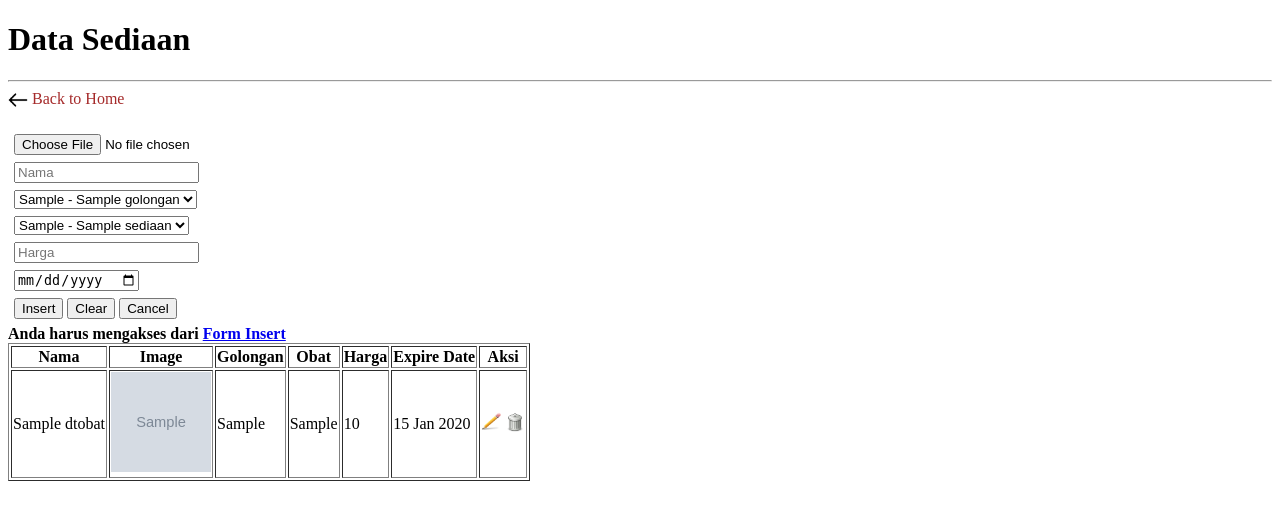
After one commit to asapw/apotektugas, a PHP site: page /dtobat.php in a window 1280 px wide. The commit adds this page. Shown: the top 520 px of the page. Run offline with PHP 8.4, Linux system fonts and the light colour scheme; tables that the repository leaves empty or names only in its code hold one stand-in row (values such as "Sample post"); grey boxes marked "Sample" are stand-in pictures.

Commit message:
update sama delete rusak
masih rusak

```diff
--- /dev/null
+++ b/Apotek/dtobat.php
@@ -0,0 +1,312 @@
+<!DOCTYPE HTML>
+<html>
+   <head>
+	  <title>Apotek-Sediaan</title>
+   </head>
+   <body>
+   <h1>Data Sediaan</h1><hr/>
+   <a href='index.php' style='text-decoration:none'>
+		<img src='icon/back.ico' width='20' height='20' title='Back to Home' align='top'/>
+		<font color='brown'>Back to Home</font></a>
+		<br/><br/>
+		<?php
+			//Connection
+			$con = mysqli_connect("localhost","root","","apotek") or die(mysqli_error());
+
+			//Main
+			if (isset($_GET['aksi'])){
+				switch($_GET['aksi']){
+					case "edit":
+						edit($con);
+						view($con);
+						break;
+					case "hapus":
+						hapus($con);
+						break;
+					default:
+						echo "<h3>Aksi <i>".$_GET['aksi']."</i> Belum Tersedia</h3>";
+						add($con);
+						view($con);
+				}
+			}
+			else{
+				add($con);
+				view($con);
+			}
+
+			//Function view (SELECT)
+			function view($con){
+		?>
+				<br/>
+				<table border="1">
+					<tr>
+					<th>Nama</th>
+					<th>Image</th>
+					<th>Golongan</th>
+					<th>Obat</th>
+					<th>Harga</th>
+					<th>Expire Date</th>
+					<th>Aksi</th>
+				</tr>
+				<?php
+					$sql = "SELECT * FROM dtobat";
+					$result = mysqli_query($con,$sql) or die(mysqli_error($sql));
+					if(mysqli_num_rows($result)>0){
+						while($data = mysqli_fetch_array($result)){
+				?>
+							<tr>
+								<td><?= $data['nama_obat']; ?></td>
+								<td><?= "<img src='image/".$data['image']."' width='100' height='100' title='".$data['nama_obat']."'/>"; ?></td>
+								<td><?= $data['kd_golongan']; ?></td>
+								<td><?= $data['kd_sediaan']; ?></td>
+								<td><?= $data['harga']; ?></td>
+								<td><?= date("d M Y",strtotime($data['expire_date'])); ?></td>
+								<td align="center">
+									<?=
+										"<a href='dtobat.php?id=".$data['id_obat']."'>
+										<img src='icon/edit.ico' width='20' height='20' title='edit'/></a>
+										<a href='dtobat.php?id=".$data['id_obat']."&img=".$data['image']."'>
+										<img src='icon/delete.ico' width='20' height='20' title='delete'/></a>";
+									?>
+								</td>
+							</tr>
+					<?php
+							}
+						}
+						else{
+					?>
+							<tr>
+								<td colspan="7" align="center"><i>Data Belum Ada</i></td>
+							</tr>
+					<?php
+						}
+					?>
+				</table>
+		<?php
+			}
+			//Close Function view (SELECT)
+
+			//Function add (INSERT)
+			function add($con){
+		?>
+			<form action="" method="POST" enctype="multipart/form-data">
+				<table border ="0" cellspacing="5">
+					<tr>
+						<td><input type="file" accept=".png, .jpg, .jpeg, .jfif, .gif" name="foto" required /></td>
+					</tr>
+					<tr>
+						<td><input type="text" name="nama" placeholder="Nama" required /></td>
+					</tr>
+					<tr>
+						<td>
+							<select name="kd_gol">
+							<?php
+								include 'connection.php';
+								$sql = "SELECT * FROM golongan";
+								$result = mysqli_query($con,$sql) or die(mysqli_error($sql));
+								while($data = mysqli_fetch_array($result)){
+							?>
+								<option value="<?= $data['kode']; ?>"><?= $data['kode']." - ".$data['nama']; ?></option>
+							<?php
+								}
+							?>
+							</select>
+						</td>
+					</tr>
+					<tr>
+						<td>
+							<select name="kd_sed">
+							<?php
+								include 'connection.php';
+								$sql = "SELECT * FROM sediaan";
+								$result = mysqli_query($con,$sql) or die(mysqli_error($sql));
+								while($data = mysqli_fetch_array($result)){
+							?>
+								<option value="<?= $data['kode']; ?>"><?= $data['kode']." - ".$data['nama']; ?></option>
+							<?php
+								}
+							?>
+							</select>
+						</td>
+					</tr>
+					<tr>
+						<td><input type="number" name="harga" min="0" placeholder="Harga" required /></td>
+					</tr>
+					<tr>
+						<td><input type="date" name="expire" required /></td>
+					</tr>
+					<tr>
+						<td>
+							<input type="submit" name="insert" value="Insert"/>
+							<input type="reset" value="Clear" />
+							<input type="button" value="Cancel" onclick="window.location.href='dtobat.php'">
+						</td>
+					</tr>
+				</table>
+			</form>
+		<?php
+			 	if(isset($_POST['insert'])){
+					//$img	= $_FILES['foto']['name'];
+					$loc 	= $_FILES['foto']['tmp_name'];
+					$nm		= $_POST['nama'];
+					$kg		= $_POST['kd_gol'];
+					$ks		= $_POST['kd_sed'];
+					$hrg	= $_POST['harga'];
+					$expire	= $_POST['expire'];
+					$filenm = $nm.'-'.uniqid().'.png';
+					move_uploaded_file($loc, 'image/'.$filenm);
+					$sql 	= "INSERT INTO dtobat (image, nama_obat, kd_golongan,kd_sediaan, harga, expire_date)
+							   VALUES ('$filenm','$nm','$kg','$ks','$hrg','$expire')";
+					$result = mysqli_query($con,$sql);
+					if($result) {
+						header("location:dtobat.php");
+					}
+					else{
+						echo "Query Error : ".mysqli_error($con);
+					}
+				}
+				else{
+					echo "<b>Anda harus mengakses dari <a href='dtobat.php'>Form Insert</a></b>";
+				}
+			}
+
+			//Close Function add (INSERT)
+
+			//Function edit (UPDATE)
+			function edit($con){
+				$id 	= $_GET['id'];
+				$sql 	= "SELECT * FROM dtobat WHERE id_obat='$id'";
+				$result = mysqli_query($con,$sql);
+				while($data = mysqli_fetch_array($result)){
+			?>
+				<form action="" method="POST" enctype="multipart/form-data">
+					<table border ="0" cellspacing="5">
+						<tr>
+							<td><input type="hidden" name="id" value="<?= $id ?>"></td>
+						</tr>
+						<tr>
+							<td><input type="hidden" name="old" value="<?= $data['image']; ?>"/></td>
+						</tr>
+						<tr>
+							<td><?= "<img src='image/".$data['image']."' width='100' height='100' title='".$data['nama_obat']."'/>"; ?></td>
+						</tr>
+						<tr>
+							<td><input type="file" accept=".png, .jpg, .jpeg, .jfif, .gif" name="foto" /></td>
+						</tr>
+						<tr>
+							<td><input type="text" name="nama"
+								 placeholder="Nama" value="<?= $data['nama_obat']; ?>" required /></td>
+						</tr>
+						<tr>
+							<td>
+								<select name="kd_gol">
+								<?php
+									include 'connection.php';
+									$sql1 = "SELECT * FROM golongan";
+									$result1 = mysqli_query($con,$sql1) or die(mysqli_error($sql1));
+									while($data1 = mysqli_fetch_array($result1)){
+								?>
+									<option value="<?= $data1['kode']; ?>" <?= ($data1['kode']==$data['kd_golongan'])?'selected':''?> ><?= $data1['kode']." - ".$data1['nama']; ?></option>
+								<?php
+									}
+								?>
+								</select>
+							</td>
+						</tr>
+						<tr>
+							<td>
+								<select name="kd_sed">
+								<?php
+									include 'connection.php';
+									$sql1 = "SELECT * FROM sediaan";
+									$result1 = mysqli_query($con,$sql1) or die(mysqli_error($sql1));
+									while($data1 = mysqli_fetch_array($result1)){
+								?>
+									<option value="<?= $data1['kode']; ?>" <?= ($data1['kode']==$data['kd_sediaan'])?'selected':''?> ><?= $data1['kode']." - ".$data1['nama']; ?></option>
+								<?php
+									}
+								?>
+								</select>
+							</td>
+						</tr>
+						<tr>
+							<td><input type="number" name="harga" min="0"
+								 placeholder="Harga" value="<?= $data['harga']; ?>" required /></td>
+						</tr>
+						<tr>
+							<td><input type="date" name="expire" value="<?= $data['expire_date']; ?>" required /></td>
+						</tr>
+						<tr>
+							<td>
+								<input type="submit" name="update" value="Update"/>
+								<input type="reset" value="Clear" />
+								<input type="button" value="Cancel" onclick="window.location.href='dtobat.php'">
+							</td>
+						</tr>
+					</table>
+				</form>
+		<?php
+				}
+
+				if(isset($_POST['update'])){
+					$id		= $_POST['id'];
+					$oldimg	= $_POST['old'];
+					$newimg	= $_FILES['foto']['name'];
+					$nm		= $_POST['nama'];
+					$kg		= $_POST['kd_gol'];
+					$ks		= $_POST['kd_sed'];
+					$hrg	= $_POST['harga'];
+					$expire	= $_POST['expire'];
+
+					if($newimg==""){
+						$sql 	= "UPDATE dtobat SET
+									nama_obat='$nm',
+									kd_golongan='$kg',
+									kd_sediaan='$ks',
+									harga='$hrg',
+									expire_date='$expire'
+									WHERE id_obat='$id'";
+						$result = mysqli_query($con,$sql);
+					}
+					else{
+						unlink('image/'.$oldimg);
+						$loc 	= $_FILES['foto']['tmp_name'];
+						$filenm = $nm.'-'.uniqid().'.png';
+						move_uploaded_file($loc, 'image/'.$filenm);
+						$sql 	= "UPDATE dtobat SET
+									image='$filenm',
+									nama_obat='$nm',
+									kd_golongan='$kg',
+									kd_sediaan='$ks',
+									harga='$hrg',
+									expire_date='$expire'
+									WHERE id_obat='$id'";
+						$result = mysqli_query($con,$sql);
+					}
+					if($result) {
+						header("location:dtobat.php");
+					}
+					else{
+						echo"Error updating record" . mysqli_error($con);
+			}
+			}
+			//Close Function edit (UPDATE)
+
+			//Function hapus (DELETE)
+			function hapus($con){
+				if(isset($_GET['id'])){
+					$id		= $_GET['id'];
+					$img 	= $_GET['img'];
+					unlink('image/'.$img);
+					$sql	=  "DELETE FROM dtobat WHERE id_obat='$id'";
+					$result = mysqli_query($con,$sql);
+					if($result){
+						header('location: dtobat.php');
+					}
+				}
+			}
+			//Close Function hapus (DELETE)
+		}
+		?>
+   </body>
+</html>
--- a/Apotek/index.php
+++ b/Apotek/index.php
@@ -10,6 +10,7 @@
         <li><a href="golongan.php">Golongan</a></li>
         <li><a href="sediaan.php">Sediaan</a></li>
         <li><a href="selectObat.php">Obat</a></li>
+        <li><a href="dtobat.php">Obat</a></li>
 </ul>
 </body>
 </html>
```
Also changed, not shown: Apotek/image/da-652fdbe2f1225.png (added).
